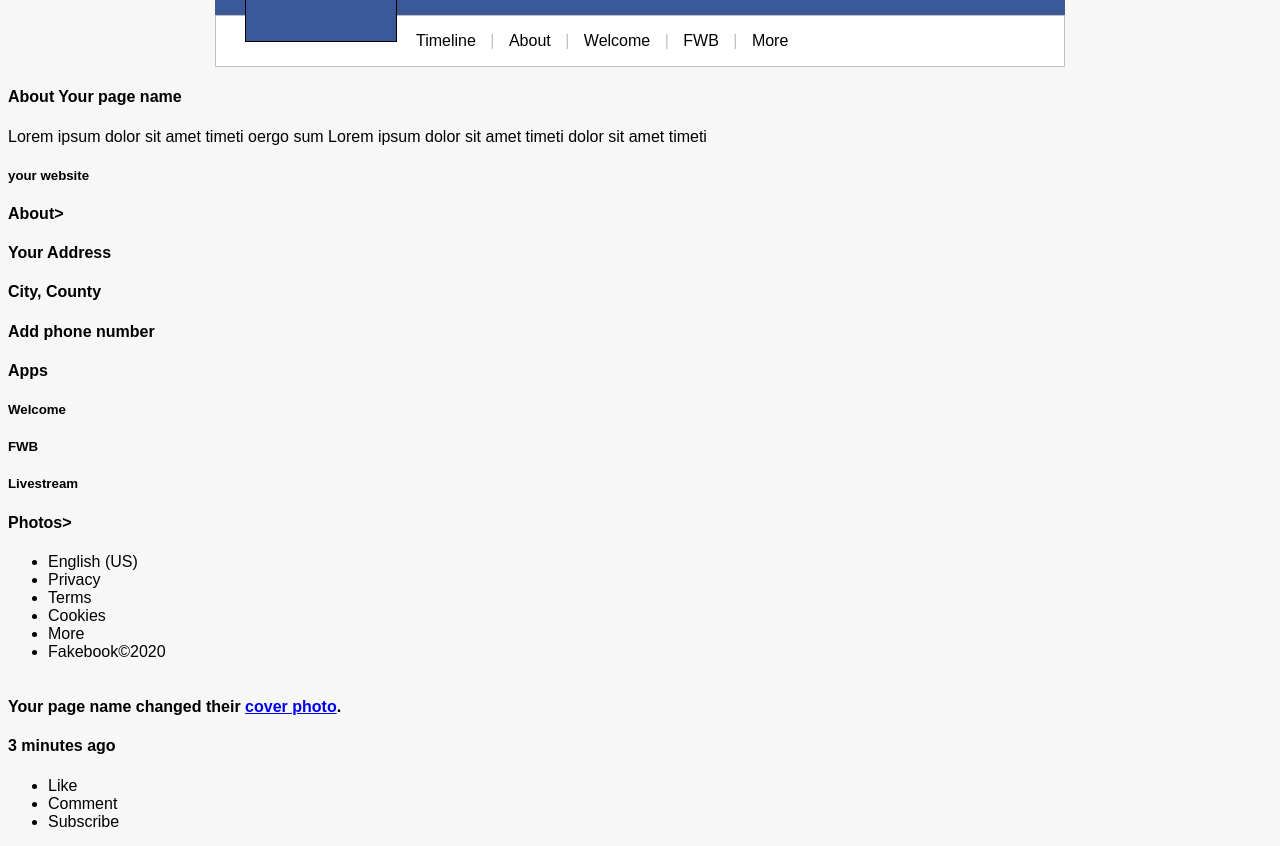
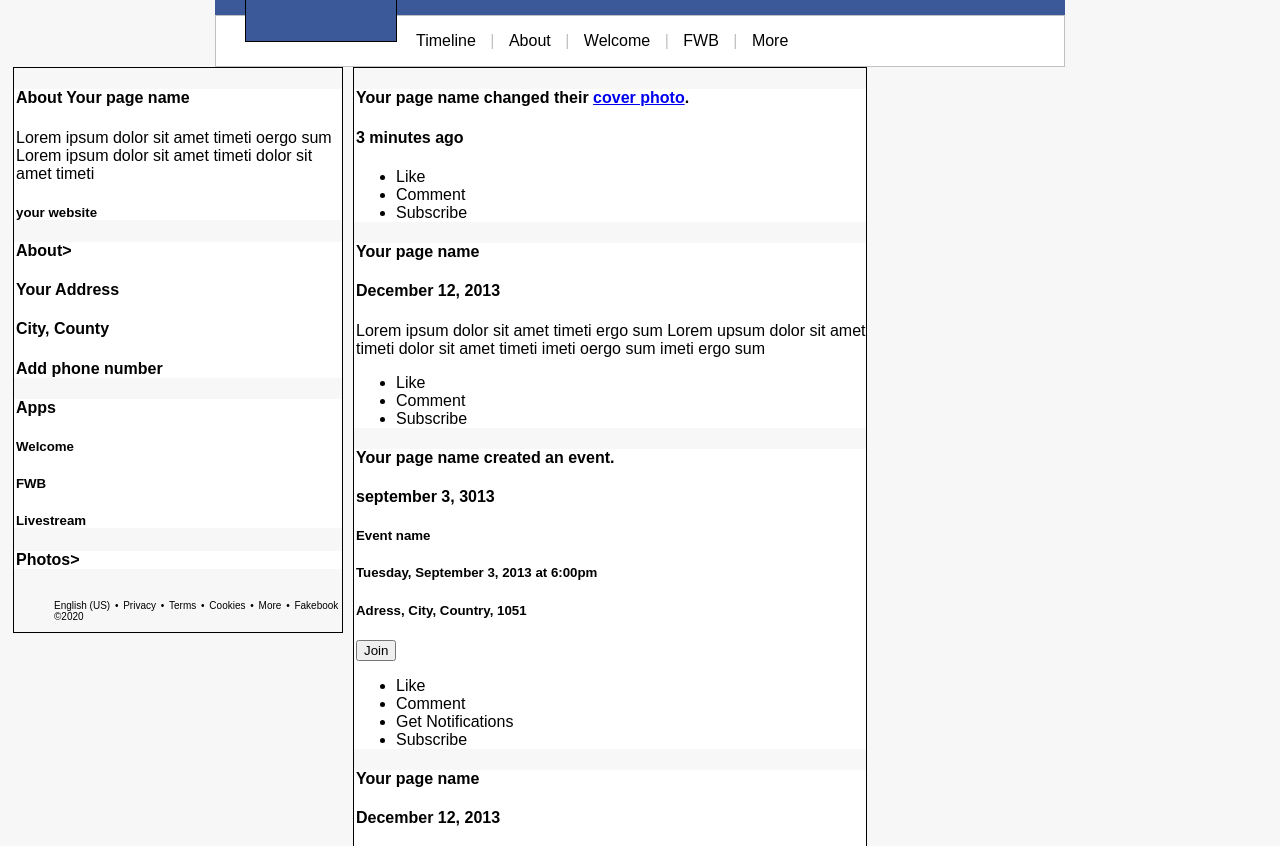
Before and after one commit to R3dThorn/Social-Mockup, a plain HTML site: page index.html in a window 1280 px wide. Shown: the part 343-1189 px from the top of the page. Drawn offline with Linux system fonts and the light colour scheme.

Commit message:
more css structure, html editing to add containers

```diff
--- a/assets/styles.css
+++ b/assets/styles.css
@@ -32,6 +32,7 @@ header{
     float: right;
     position: relative;
     left: -20px;
+    top: 20px;
 }
 .social li{
     background-color: white;
@@ -43,6 +44,9 @@ header{
 }
 #like-button{
     margin-right: 10px;
+}
+#follow{
+    text-align: center;
 }
 /* for the under profile pic nav bar */
 .bot{
@@ -65,16 +69,38 @@ header{
     color: rgba(131, 131, 131, 0.5)
 }
 /* column styling */
-div.column {
+.column{
     position: relative;
     float: left;
-    clear: left;
+    border: 1px solid black;
+    margin: 0 5px;
 }
-.left-column{
+.row:after{
+    content: "";
+    display: table;
+    clear: both;
+}
+#left{
     width: 328px;
-    height: auto;
 }
-.right-column{
+#right{
     width: 512px;
-    height: auto;
 }
+.info-block{
+    background-color: #ffffff;
+    padding-left: 2px;
+    margin-bottom: 2px;
+}
+/* copyright bar underneath left column */
+.copyright{
+    list-style-type: none;
+    font-size: 10px;
+    float: left;
+}
+.copyright li{
+    display: inline;
+}
+.copyright li:not(:last-child):after{
+    content: " •";
+    padding: 2px;
+}
--- a/index.html
+++ b/index.html
@@ -7,7 +7,7 @@
         <title>Fakebook: Profile</title>
     </head>
     <body>
-        <!-- This is for the header -->
+        <!-- Header -->
         <header>
             <div class="profile-pic"></div>
             <section>
@@ -21,15 +21,16 @@
                             <span style="color: #2C354F;"><i class="fas fa-thumbs-up fa-sm" aria-hidden="true"></i>
                             </span> Like
                         </li>
+                        <li id="follow"> Follow </li>
                         <li>
                             <span style="color: #2C354F"><i class="fas fa-comment-alt"></i></span> Message
                         </li>
-                        <li> Follow </li>
                         <li> ... </li>
                     </ul>
                     </div>
             </section>
         </header>
+        <!-- Under header nav bar -->
         <section class="bot">
             <ul class="profile nav-bar">
                 <li>Timeline</li>
@@ -41,7 +42,7 @@
         </section>
         <!-- This is for the 2 columns -->
         <div class="row">
-            <div class="column" id="left-column">
+            <div class="column" id="left">
                 <section class="info-block">
                     <div>
                         <h4>About Your page name</h4>
@@ -87,10 +88,10 @@
                     <li>Terms</li>
                     <li>Cookies</li>
                     <li>More</li>
-                    <li>Fakebook&copy;2020</li>
+                    <li>Fakebook &copy;2020</li>
                 </ul>
             </div>
-            <div class="column" id="right-column">
+            <div class="column" id="right">
                 <section class="info-block">
                     <div class="sm-profile-pic"></div>
                     <div>
```
